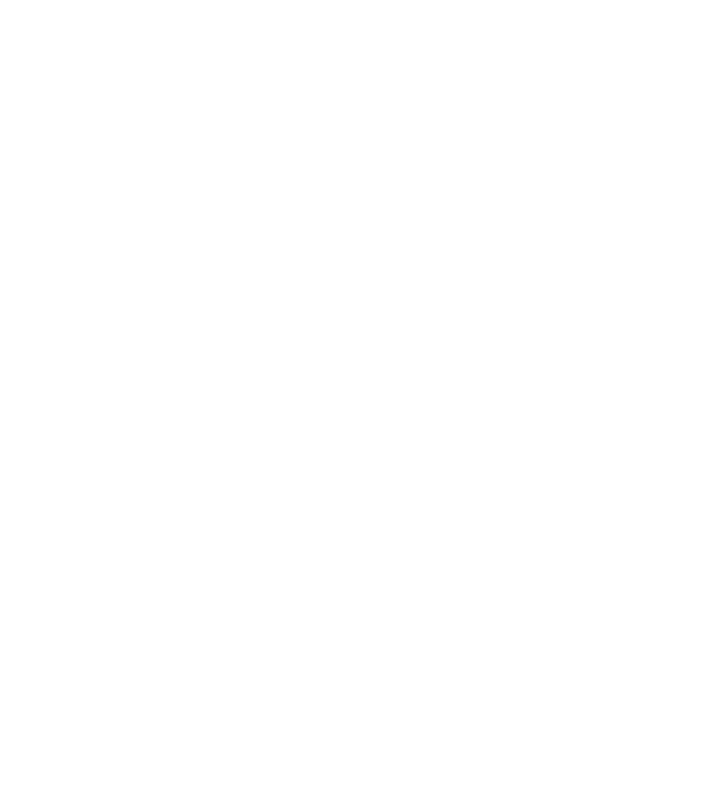
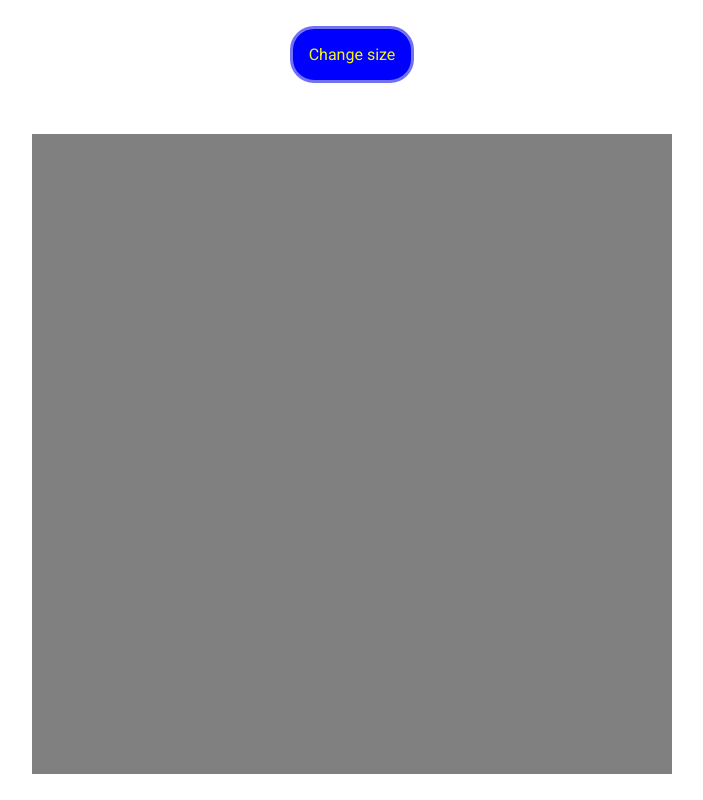
Before and after one commit to vincingdi/etch-a-sketch, a plain HTML site: page index.html in a window 1280 px wide. Shown: the whole page, without its empty margins (288-991 px from the left). Drawn offline with Linux system fonts and the light colour scheme.

Commit message:
Implement grid creation and random color functionality; add CSS styling

```diff
--- a/index.html
+++ b/index.html
@@ -5,8 +5,10 @@
     <meta name="viewport" content="width=device-width, initial-scale=1.0">
     <title>Document</title>
     <script src="script.js" defer></script>
+    <link rel="stylesheet" href="style.css"></style>
 </head>
 <body>
+   <button id="size-button">Change size</button>
    <div id="container">
 
    </div>
--- a/script.js
+++ b/script.js
@@ -1,18 +1,69 @@
-// variable put html div container in variable using his div
-const container = document.querySelector("#container");
-
-// container.style.display = "flex";
-// 16 X 16 grid
+function createGrid(squaresPerSide = 16) {
 
 
-// How to make a every 16th div on separate line.
-
-// append too container 16 div but make them as a grid with css by making container display:flex
-
-const div = document.createElement("div");
-div.style.backgroundColor = "grey";
+    // variable put html div container in variable using his div
+    // const container = document.querySelector("#container");
+    var container = document.getElementById("container");
+    container.innerHTML = '';
+    container.style.display = "flex";
+    container.style.flexWrap = "wrap";
+    container.style.width = "640px";
+    container.style.height = "640px";
+    // 16 X 16 grid
 
 
-for (let i=0; i<16; i++) {
-   container.appendChild(div);
+
+    // append too container 16 div but make them as a grid with css by making container display:flex
+
+    for (let i=0; i<squaresPerSide*squaresPerSide; i++) {
+
+    var div = document.createElement("div");
+    div.style.width = 640 / squaresPerSide + "px";
+    // console.log(div.style.width);
+    div.style.height = 640 / squaresPerSide + "px";
+    console.log(div.style.height);
+    div.style.backgroundColor  = "gray";
+    div.classList.add("grid-block");
+    container.appendChild(div);
+
+    }
+
+    gridBlocks = document.querySelectorAll(".grid-block");
+
+    gridBlocks.forEach(block => {
+        block.addEventListener("mouseover", () =>{
+            block.style.backgroundColor = randomizeColor();
+        });
+
+    });
 }
+
+
+function randomizeColor() {
+    // randomize r g b values and but them in variables
+    let r = Math.floor(Math.random() * 255);
+    let g = Math.floor(Math.random() * 255);
+    let b = Math.floor(Math.random() * 255);
+    let color = `rgb(${r}, ${g}, ${b})`;
+    // return rgb color value
+    return color;
+
+}
+
+
+function mainLoop() {
+
+    createGrid();
+    let squaresPerSide;
+    document.getElementById("size-button").onclick = function() {
+        while (!(Number(squaresPerSide) > 0 && Number(Number(squaresPerSide) <= 100))) {
+            squaresPerSide = prompt("How many squares per side?");
+        }
+        createGrid(squaresPerSide);
+
+    }
+
+
+}
+
+mainLoop();
--- /dev/null
+++ b/style.css
@@ -0,0 +1,27 @@
+@import url('https://fonts.googleapis.com/css2?family=Roboto:ital,wght@0,100..900;1,100..900&display=swap');
+
+* {
+    box-sizing:border-box;
+    font-family: "Roboto", sans-serif;
+}
+
+html, body {
+    margin: 0;
+    height: 100%;
+    width: 100%;
+}
+body {
+    display: flex;
+    justify-content: space-around;
+    align-items: center;
+    flex-direction: column;
+}
+
+#size-button {
+    background-color: blue;
+    font-size: 16px;
+    color: rgb(245, 245, 28);
+    border: 3px solid rgb(114, 114, 240);
+    padding: 16px;
+    border-radius: 24px;
+}
```
